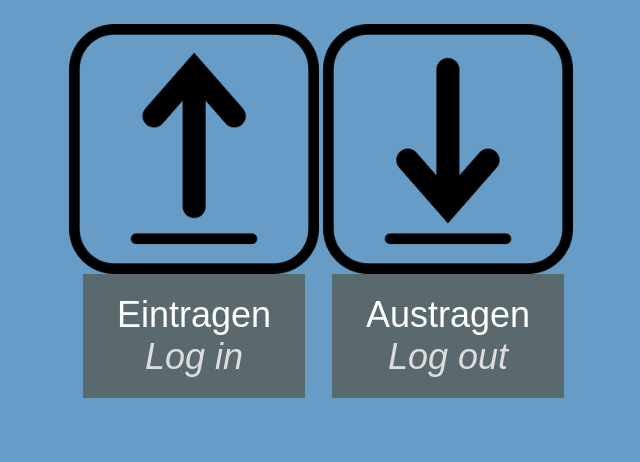
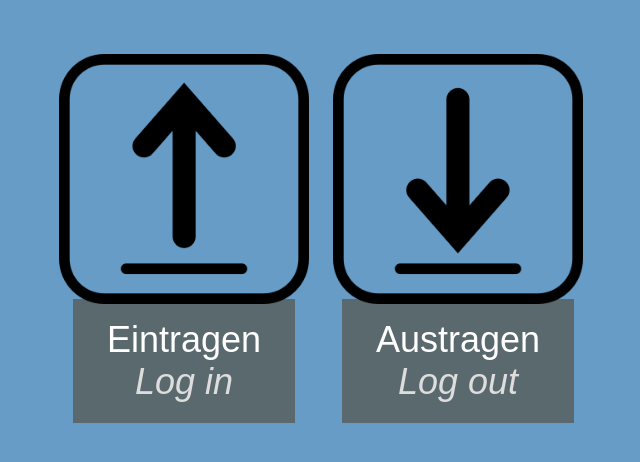
Before and after one commit to jknappe/access-log, a Flask app: page / in a window 1280 px wide. Shown: the top 462 px of the page, without its empty margins (82-722 px from the left). Run offline with Flask 2, Linux system fonts and the light colour scheme; some libraries are stand-ins or nearby versions.

```diff
--- a/static/css/main.css
+++ b/static/css/main.css
@@ -121,8 +121,10 @@ table[name=admin]{
 /* Images */
 /* ------ */
 .arrow-image{
+  display: inline-block;
+  margin: 25px 10px;
   position: relative;
-  top: 10px;
+  top: 40px;
 }
 
 .arrow-image:hover{
```
